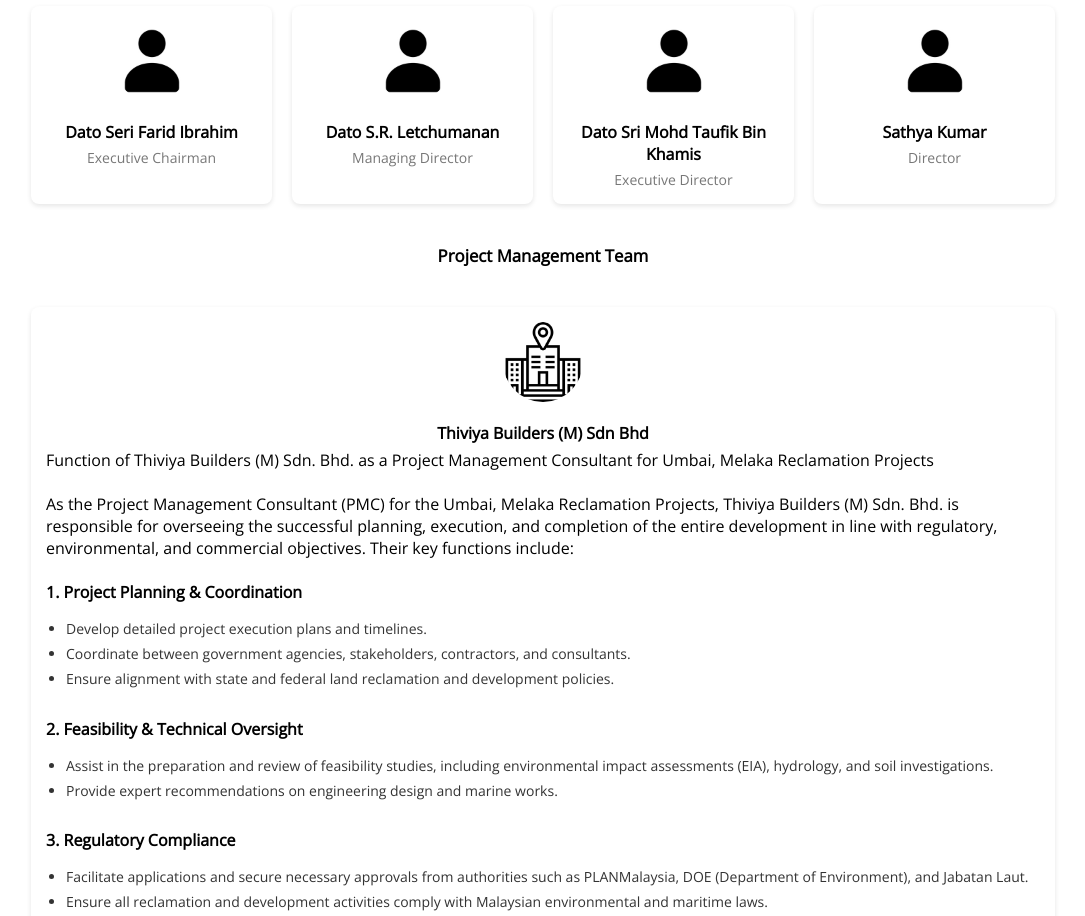
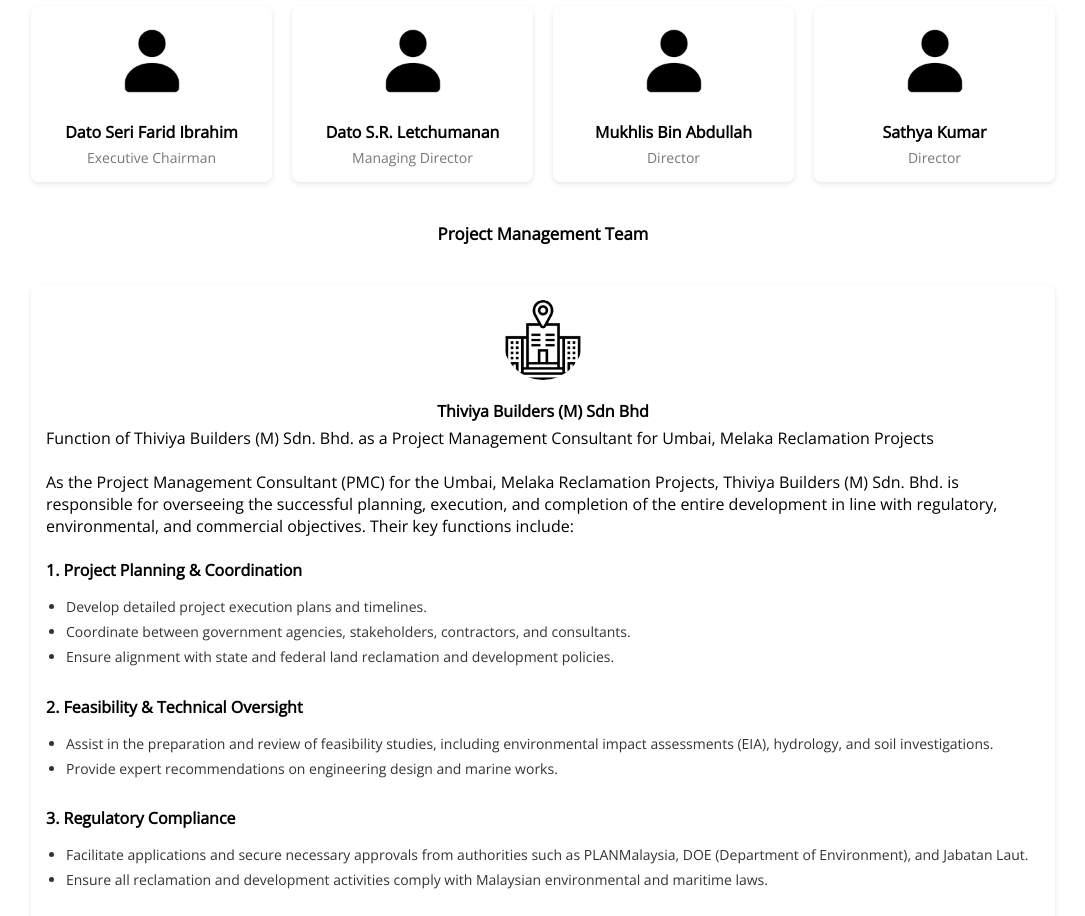
Before and after one commit to aikobuny/pwtcoil, a plain HTML site: page index.html in a window 1280 px wide. Shown: the part 2000-2916 px from the top of the page, without its empty margins (97-1182 px from the left). Drawn offline with nearby package versions, Linux system fonts and the light colour scheme.

Commit message:
Update team member details: change name to Mukhlis Bin Abdullah and title to Director

```diff
--- a/index.html
+++ b/index.html
@@ -105,8 +105,8 @@
         </div>
         <div class="card">
             <img src="assets/images/pfp_placeholder.jpg" alt="Profile Picture" class="profile-picture">
-            <div class="name">Dato Sri Mohd Taufik Bin Khamis</div>
-            <div class="group">Executive Director</div>
+            <div class="name">Mukhlis Bin Abdullah</div>
+            <div class="group">Director</div>
         </div>
         <div class="card">
           <img src="assets/images/pfp_placeholder.jpg" class="profile-picture">
```
